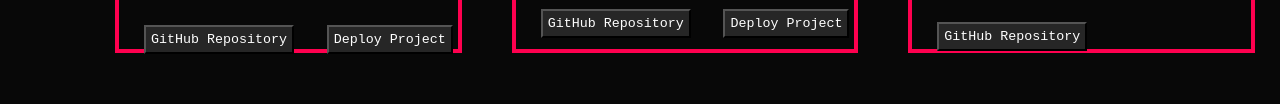
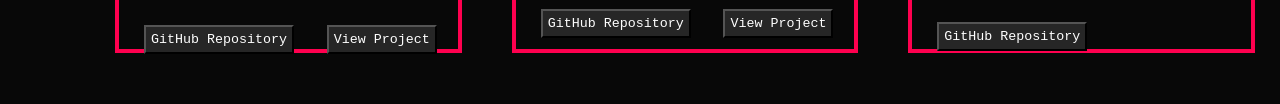
Before and after one commit to Tanushribadi/My-Portfolio-Website, a plain HTML site: page index.html in a window 1280 px wide. Shown: the part 1693-1797 px from the top of the page. Drawn offline with Linux system fonts and the light colour scheme.

Commit message:
Update index.html

```diff
--- a/index.html
+++ b/index.html
@@ -82,7 +82,7 @@
             <button class="calb1">GitHub Repository</button></a>
 
           <a href="https://tanushribadi.github.io/Building-of-a-Calculator-using-HTML-CSS-and-JS/">
-            <button class="calb2">Deploy Project</button></a>
+            <button class="calb2">View Project</button></a>
      </div>
 
      <div class="project2">
@@ -92,7 +92,7 @@
             <button class="todob1">GitHub Repository</button></a>
 
           <a href = "https://tanushribadi.github.io/ToDo-list-using-React/">
-            <button class="todob2">Deploy Project</button></a>
+            <button class="todob2">View Project</button></a>
       </div>
 
       <div class="project3">
```
